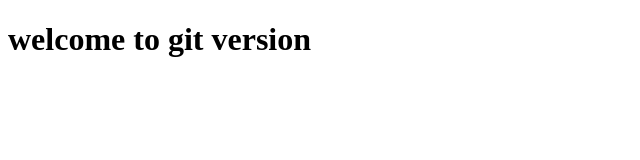
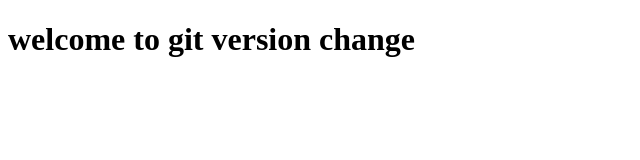
Before and after one commit to aeshap886/git_practice, a plain HTML site: page index.html in a window 1280 px wide. Shown: the whole page, without its empty margins (0-640 px from the left). Drawn offline with Linux system fonts and the light colour scheme.

Commit message:
Modified again again the h1 index

```diff
--- a/index.html
+++ b/index.html
@@ -4,6 +4,7 @@
 <title>git practice2</title>
 </head>
 <body>
-<h1> welcome to git version</h1>
+<h1> welcome to git version change</h1>
+
 </body>
 </html>
```
